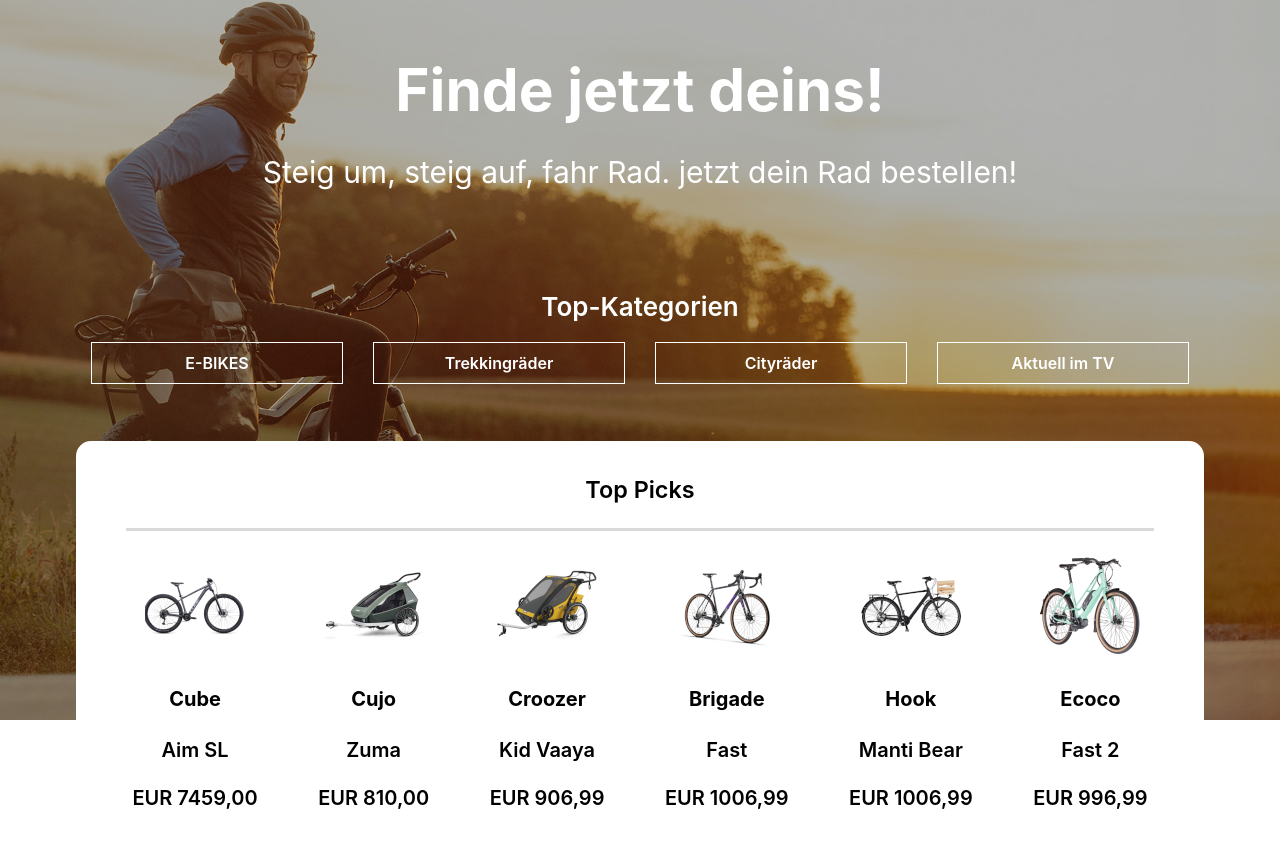
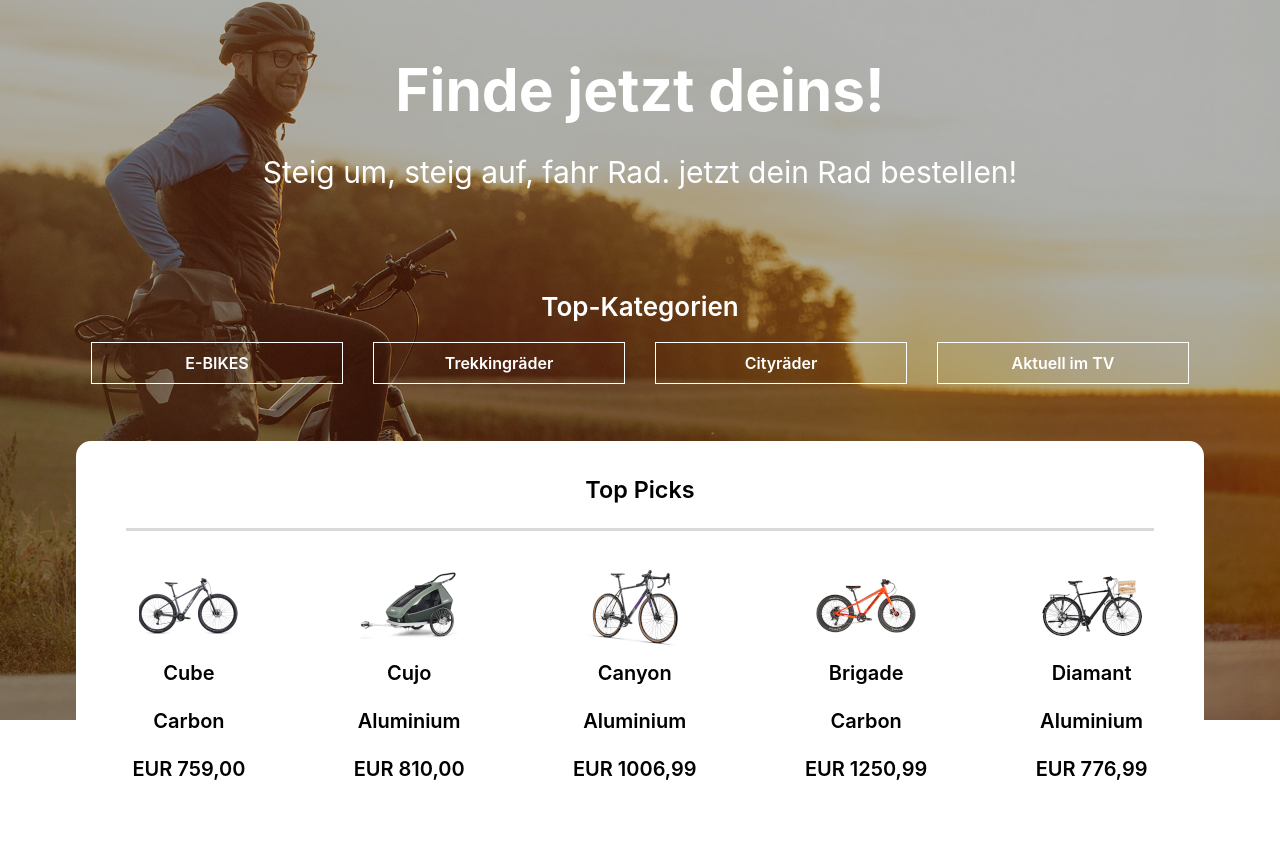
Before and after one commit to AlexDur/Website-clones, a React (Create React App) app in the folder clone_famous_page/: page / in a window 1280 px wide. Shown: the part 369-1217 px from the top of the page. Built offline with nearby package versions, Linux system fonts and the light colour scheme.

Commit message:
fixed carousel view_still w/o functionality though

```diff
--- a/clone_famous_page/src/components/Carousel.js
+++ b/clone_famous_page/src/components/Carousel.js
@@ -2,13 +2,52 @@ import React, { useState } from "react";
 import Carousel from "react-bootstrap/Carousel";
 
 import cube_aim from "../img/cube_aim.png";
-/* import ghost_square from "../img/ghost_square.png";
-import cujo from "../img/cujo.png"; */
+import ghost_square from "../img/ghost_square.png";
+import cujo from "../img/cujo.png";
 import tce from "../img/tce.png";
 import croozer from "../img/croozer.png";
 import chariot from "../img/chariot.png";
 import hook from "../img/hook.png";
 import ecoco_turkis from "../img/ecoco_turkis.png";
+
+//Array with three objects
+const cards = [
+  {
+    image: cube_aim,
+    alt: "First slide",
+    name: "Cube",
+    model: "Carbon",
+    price: "EUR 759,00",
+  },
+  {
+    image: croozer,
+    alt: "Second slide",
+    name: "Cujo",
+    model: "Aluminium",
+    price: "EUR 810,00",
+  },
+  {
+    image: hook,
+    alt: "Third slide",
+    name: "Canyon",
+    model: "Aluminium",
+    price: "EUR 1006,99",
+  },
+  {
+    image: cujo,
+    alt: "Third slide",
+    name: "Brigade",
+    model: "Carbon",
+    price: "EUR 1250,99",
+  },
+  {
+    image: tce,
+    alt: "Third slide",
+    name: "Diamant",
+    model: "Aluminium",
+    price: "EUR 776,99",
+  },
+];
 
 function CarouselComponent() {
   const [index, setIndex] = useState(0);
@@ -16,6 +55,8 @@ function CarouselComponent() {
   const handleSelect = (selectedIndex, e) => {
     setIndex(selectedIndex);
   };
+
+  console.log(cards.image);
 
   return (
     <>
@@ -27,70 +68,23 @@ function CarouselComponent() {
         onSelect={handleSelect}
       >
         <div className="slide">
-          <Carousel.Item className="carousel_card">
-            <img className="d-block w-100" src={cube_aim} alt="First slide" />
-            <Carousel.Caption>
-              <h4>Cube</h4>
-              <div>Aim SL </div>
-              <br />
-              <div>EUR 7459,00</div>
-            </Carousel.Caption>
-          </Carousel.Item>
-
-          <Carousel.Item className="carousel_card">
-            <img className="d-block w-100" src={croozer} alt="Second slide" />
-
-            <Carousel.Caption>
-              <h4>Cujo</h4>
-              <div>Zuma </div>
-              <br />
-              <div>EUR 810,00</div>
-            </Carousel.Caption>
-          </Carousel.Item>
-          <Carousel.Item className="carousel_card">
-            <img className="d-block w-100" src={chariot} alt="Third slide" />
-
-            <Carousel.Caption className="caption">
-              <h4>Croozer</h4>
-              <div>Kid Vaaya</div>
-              <br />
-              <div>EUR 906,99</div>
-            </Carousel.Caption>
-          </Carousel.Item>
-          <Carousel.Item className="carousel_card">
-            <img className="d-block w-100" src={hook} alt="Third slide" />
-
-            <Carousel.Caption>
-              <h4>Brigade</h4>
-              <div>Fast </div>
-              <br />
-              <div>EUR 1006,99</div>
-            </Carousel.Caption>
-          </Carousel.Item>
-          <Carousel.Item className="carousel_card">
-            <img className="d-block w-100" src={tce} alt="Third slide" />
-
-            <Carousel.Caption>
-              <h4>Hook</h4>
-              <div>Manti Bear </div>
-              <br />
-              <div>EUR 1006,99</div>
-            </Carousel.Caption>
-          </Carousel.Item>
-          <Carousel.Item className="carousel_card">
-            <img
-              className="d-block w-100"
-              src={ecoco_turkis}
-              alt="Third slide"
-            />
-
-            <Carousel.Caption>
-              <h4>Ecoco </h4>
-              <div>Fast 2</div>
-              <br />
-              <div>EUR 996,99</div>
-            </Carousel.Caption>
-          </Carousel.Item>
+          {cards.map((card, index) => {
+            return (
+              <div key={index}>
+                <Carousel.Item className="carousel_card">
+                  <img src={card.image} alt="Alternative" />
+                  <br />
+                  <Carousel.Caption>
+                    <div>{card.name}</div> <br />
+                    <div>{card.model}</div>
+                    <br />
+                    <div>{card.price} </div>
+                    <br />
+                  </Carousel.Caption>
+                </Carousel.Item>
+              </div>
+            );
+          })}
         </div>
       </Carousel>
     </>
```
